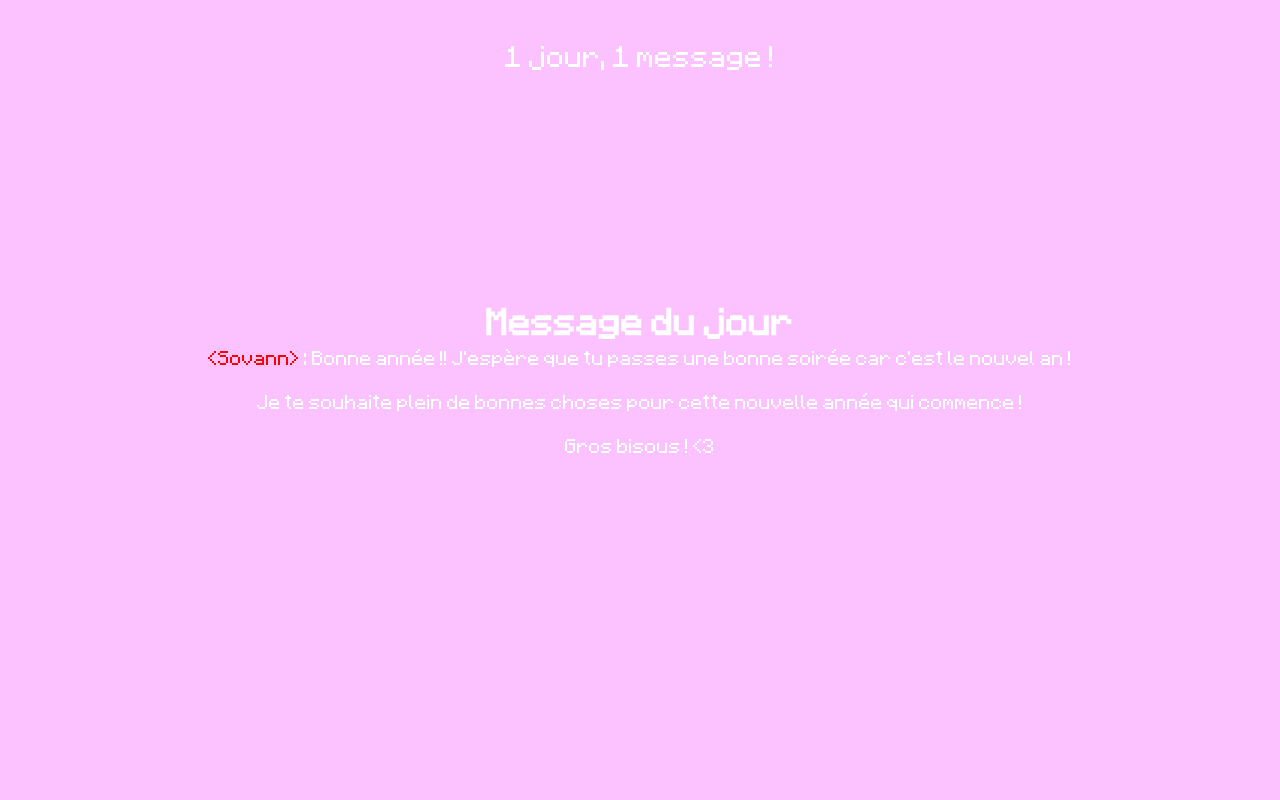
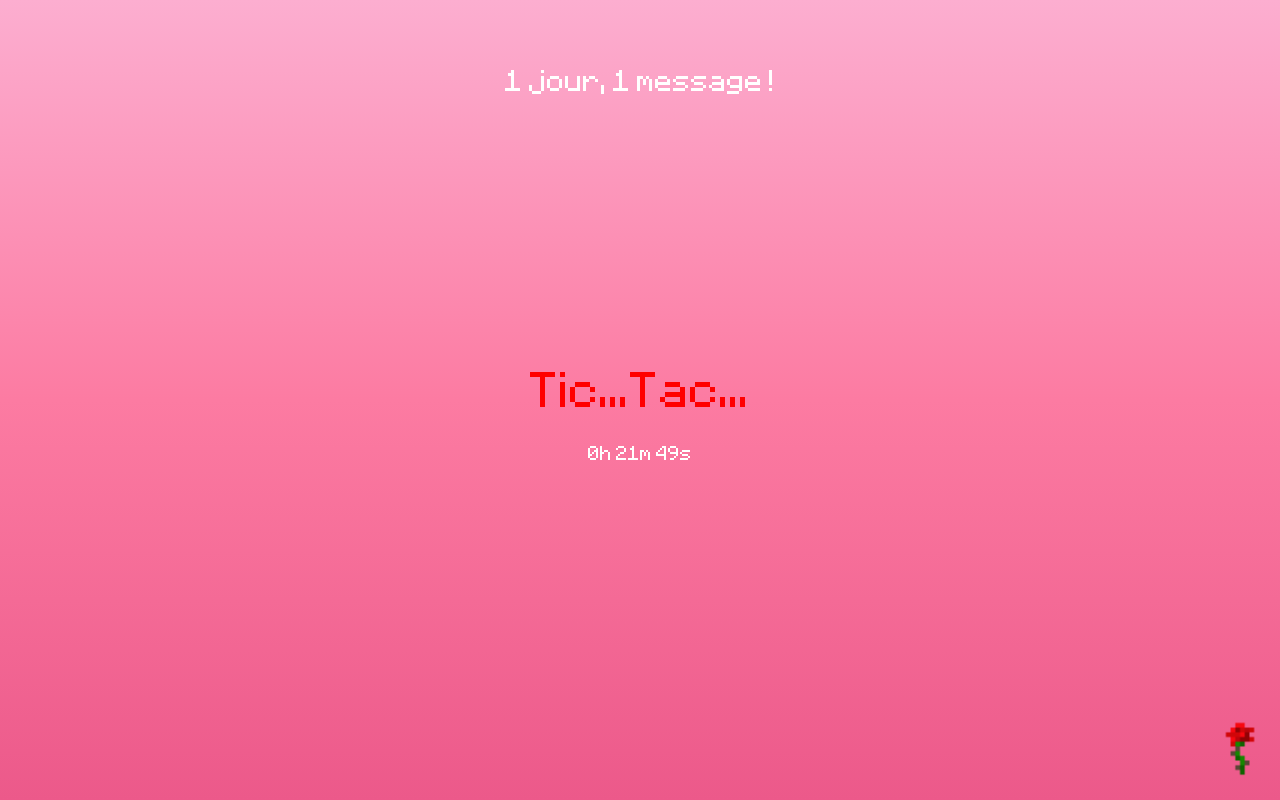
Before and after one commit to Sagelow/un-petit-message, a plain HTML site: page index.html in a window 1280 px wide. Drawn offline with Linux system fonts and the light colour scheme.

Commit message:
Add files via upload

```diff
--- a/data.json
+++ b/data.json
@@ -1,11 +1,14 @@
 {
-  "2025-12-29T05:00": {
+  "2025-01-01T00:00": {
     "title": "",
-    "message": "<span>Tic...Tac...</span>",
-    "fontSize": "32px"
+    "message": "<span class='tiktok'>Tic...Tac...</span>"
   },
-  "2025-12-29T06:25": {
+  "2025-12-29T19:26": {
     "title": "Message du jour",
-    "message": "<span>&lt;Sovann&gt;</span>&nbsp:&nbspBonne année !! J'espère que tu passes une bonne soirée car c'est le nouvel an !<br><br>Je te souhaite plein de bonnes choses pour cette nouvelle année qui commence !<br><br>Gros bisous ! <3"
+    "message": "<span>&lt;Sovann&gt;</span>&nbsp:&nbspBonne année !! Je te souhaite plein de bonnes choses pour cette nouvelle année qui commence !<br><br>Gros bisous ! <3"
+  },
+  "2026-01-02T00:00": {
+    "title": "Message du jour",
+    "message": "<span>&lt;Sovann&gt;</span>&nbsp:&nbspUne nouvelle année s'annonce alors il faut tout mettre en oeuvre pour la réussir !"
   }
 }
--- a/index.html
+++ b/index.html
@@ -1,11 +1,11 @@
 <!DOCTYPE html>
 <html lang="fr">
-
 <head>
     <meta charset="UTF-8">
     <meta name="viewport" content="width=device-width, initial-scale=1.0">
-    <title>Document</title>
+    <title>1 Jour, 1 Message !</title>
     <link rel="stylesheet" href="style.css">
+    <link rel="icon" type="image/png" href="favicon.png">
 </head>
 
 <body>
@@ -15,6 +15,7 @@
         <div id="message"></div>
         <div id="timer"></div>
     </div>
+    <img src="rose.webp" alt="Rose" class="rose">
     <script src="script.js"></script>
 </body>
 
--- a/script.js
+++ b/script.js
@@ -39,7 +39,7 @@ window.addEventListener("DOMContentLoaded", () => {
         if (currentMessage.fontSize) {
           messageEl.style.fontSize = currentMessage.fontSize;
         } else {
-          messageEl.style.fontSize = "16px"; // taille par défaut
+          messageEl.style.fontSize = "2vh"; // taille par défaut
         }
 
         // Si tu veux, afficher un compte à rebours jusqu'au prochain message
--- a/style.css
+++ b/style.css
@@ -7,17 +7,26 @@
 
 body{
     position: relative;
+    display: flex;
+    flex-direction: column;
     align-items: center;
-    background-color: #fcc2ff;
+    justify-content: center;
+    background: linear-gradient(
+        to bottom,
+        #fcaed0,  /* rose clair */
+        #fc7ba2,  /* rose moyen */
+        #ec598a   /* rose foncé */
+    );
+    background-repeat: no-repeat;
+    background-attachment: fixed;
     color: #ffffff;
-    justify-content: center;
     font-family: 'Minecraftia', monospace;
-    margin: 0px;
+    margin: 0;
 }
 
 .center {
-    min-height: 78vh;
-    max-height: 89vh;
+    min-height: 75vh;
+    max-height: 85vh;
     margin-left: 1vh;
     margin-right: 1vh;
     display: flex;
@@ -26,13 +35,24 @@ body{
     align-items: center;
 }
 .main{
-    padding-top: 5vh;
+    padding-top: 8vh;
     justify-content: center;
     display: flex;
-    font-size: 24px;
+    font-size: 3vh;
 }
 
+
+.tiktok{
+    font-size: 5vh;
+    font-weight: normal;
+    color: red;
+    justify-content: center;
+    align-items: center;
+}
+
+
 span{
+    font-size: 2vh;
     font-weight: normal;
     color: red;
     justify-content: center;
@@ -40,17 +60,16 @@ span{
 }
 
 #title{
-    font-size: 30px;
+    font-size: 3.5vh;
     font-weight: bold;
     justify-content: center;
     display: flex;
-    margin: 4px;
+    margin: 2vh;
 }
 
 #message{
     text-align: center;
     justify-content: center;
-    font-size: 16px;
     font-weight: normal;
     margin: 0px;
     margin-bottom: 2vh;
@@ -59,5 +78,12 @@ span{
 #timer{
     justify-content: center;
     display: flex;
-    font-size: 16px;
+    font-size: 2vh;
 }
+
+.rose {
+    align-self: flex-end;
+    margin-top: auto;
+    width: 80px;
+    height: auto;
+}
```
Also changed, not shown: Rose.webp (added), favicon.png (added).
